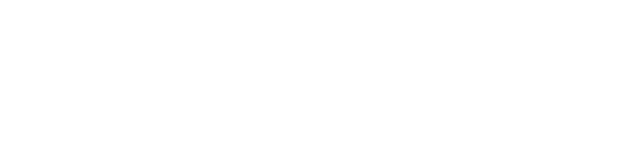
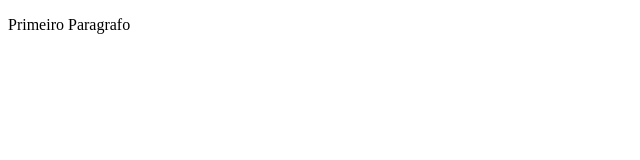
Before and after one commit to Xyscco/curso-git, a plain HTML site: page index.html in a window 1280 px wide. Shown: the whole page, without its empty margins (0-640 px from the left). Drawn offline with Linux system fonts and the light colour scheme.

Commit message:
Add primeiro paragrafo

```diff
--- a/index.html
+++ b/index.html
@@ -4,6 +4,7 @@
 	<title>Projeto em git</title>
 </head>
 <body>
+	<p>Primeiro Paragrafo</p>
 
 </body>
 </html>
```
